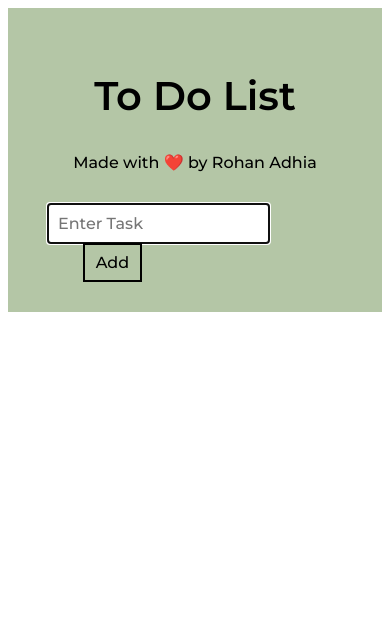
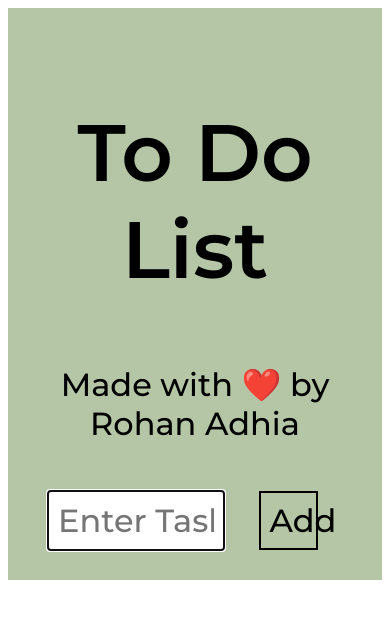
Before and after one commit to RohanAdhia/todolist, a plain HTML site: page index.html in a window 390 px wide. Drawn offline with Linux system fonts and the light colour scheme.

Commit message:
Update Media Query CSS for Mobile Screens

```diff
--- a/styles.css
+++ b/styles.css
@@ -155,3 +155,79 @@ input {
   /* background-color: #FFF9B6; */
   background-color: #FFC286;
 }
+
+/**************************************************************************************Media Query Code Starts Here************************************************************************/
+/* @media only screen and (max-width: 1000px) { */
+@media only screen
+  /* and (min-device-width : 768px)  */
+  and (max-device-width : 1024px)
+  and (orientation : portrait) {
+
+  /* body {
+    background-color: lightblue;
+  } */
+
+  .header-text {
+    font-family: 'Montserrat', sans-serif;
+    /* font-family: 'Roboto', sans-serif; */
+    font-size: 5rem;
+    color: #000;
+  }
+
+  .dev-text {
+    font-family: 'Montserrat', sans-serif;
+    /* font-family: 'Roboto', sans-serif; */
+    font-size: 2rem;
+    margin-bottom: 3rem;
+    color: #000;
+  }
+
+  input {
+    margin: 0;
+    border: none;
+    border-radius: 0;
+    /* width: 75%; */
+    width: 60%;
+    padding: 10px;
+    /* float: left; */
+    display: inline-block;
+    font-size: 32px;
+  }
+
+  /* Style the "Add" button */
+  .addBtn {
+    padding: 8px;
+    display: inline-block;
+    margin-left: 2.1875rem;
+    width: 20%;
+    /* background: #87AAAA; */
+    /* background-color:#FFE699; */
+    background-color: #B4C6A6;
+    border: 2px solid #000;
+    /* font-family: 'Roboto', sans-serif; */
+    font-family: 'Montserrat', sans-serif;
+    color: #000;
+    /* float: left; */
+    text-align: center;
+    font-size: 32px;
+    cursor: pointer;
+    transition: 0.3s;
+    border-radius: 0;
+  }
+
+  ul li {
+    cursor: pointer;
+    position: relative;
+    padding: 12px 8px 12px 40px;
+    background: #eee;
+    font-size: 36px;
+    transition: 0.2s;
+    /* border: 0.5px solid #000; */
+    /* make the list items unselectable */
+    -webkit-user-select: none;
+    -moz-user-select: none;
+    -ms-user-select: none;
+    user-select: none;
+  }
+
+}
```
